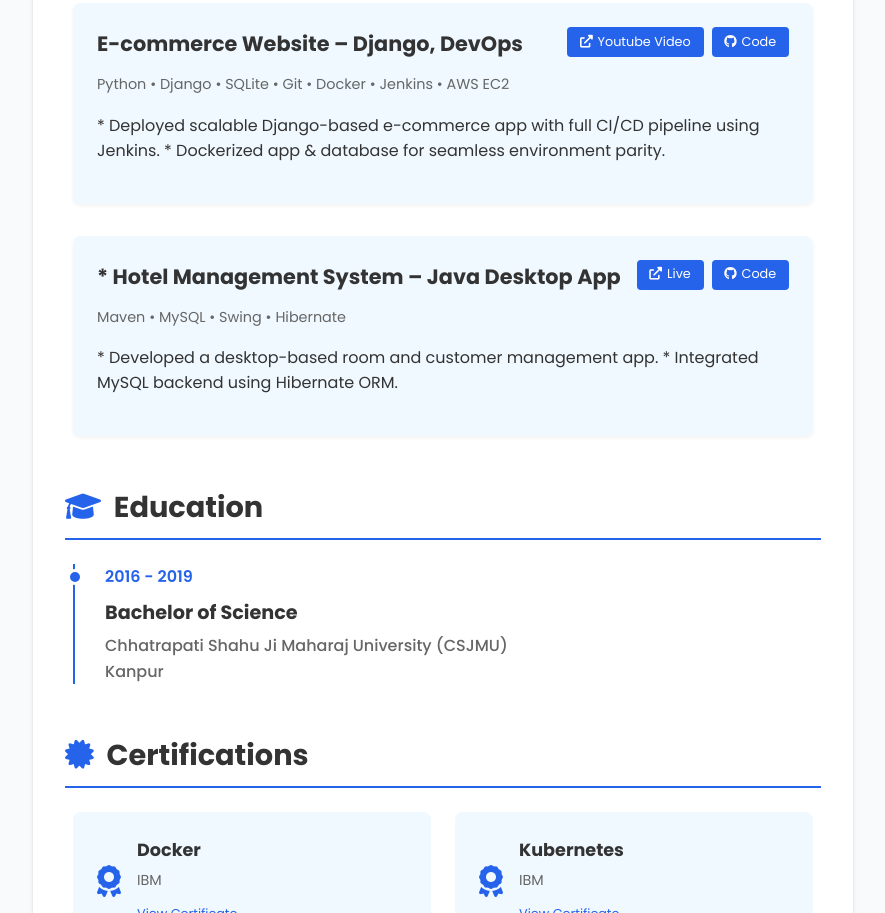
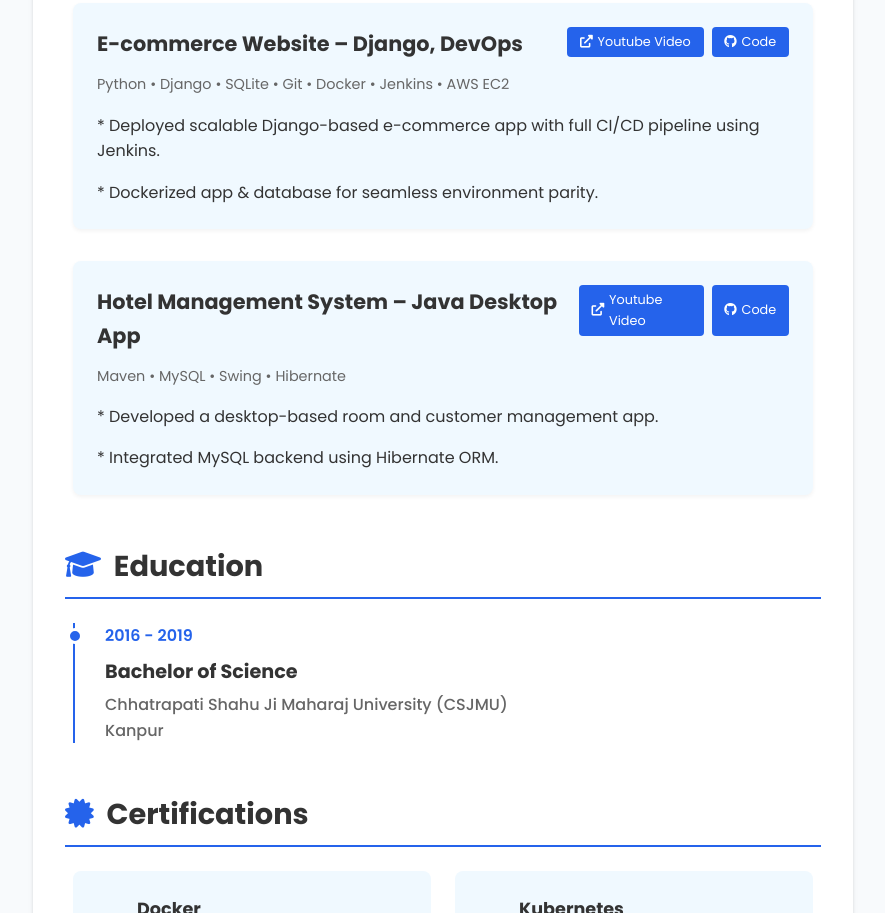
Before and after one commit to Avnish-web/Avnish-web-portfolio, a plain HTML site: page index.html in a window 1280 px wide. Shown: the part 2489-3402 px from the top of the page, without its empty margins (363-1248 px from the left). Drawn offline with nearby package versions, Linux system fonts and the light colour scheme.

Commit message:
Update index.html

```diff
--- a/index.html
+++ b/index.html
@@ -225,42 +225,21 @@
                         </div>
                         <p class="project-tech">Python • Django • SQLite • Git • Docker • Jenkins • AWS EC2</p>
                         <p class="project-description">
-                                * Deployed scalable Django-based e-commerce app with full CI/CD pipeline using Jenkins.
-                                * Dockerized app & database for seamless environment parity.
+                                * Deployed scalable Django-based e-commerce app with full CI/CD pipeline using Jenkins.</p>
+                                <p>* Dockerized app & database for seamless environment parity.</p>
                     </div>
-
-                                    <!-- Experience Section
-
-                                    <div class="project-card">
-                                        <div class="project-header">
-                                            <h3>Maven Web Project </h3>
-                                            <div class="project-links">
-                                                <a href="https://youtu.be/1ip6NQOLQRE?si=5dNKpD28axdFJXQl" class="btn-small"><i class="fas fa-external-link-alt"></i> Youtube Video</a>
-                                                <a href="https://github.com/Avnish-web/sonar-maven.git" target="_blank" class="btn-small"><i class="fab fa-github"></i> code</a>
-                                            </div>
-                                        </div>
-                                        <p class="project-tech">Maven • Docker • EC2 • Tomcat</p>
-                                        <p class="project-description">
-                                            * Dockerize a Maven Web Project step-by-step tutorial Guide.
-                                            * Using Maven Docker EC2 .
-                    </div>
-                </div>
-
-
-                -->
                     <div class="project-card">
                         <div class="project-header">
-                            <h3>* Hotel Management System – Java Desktop App
-</h3>
+                            <h3>Hotel Management System – Java Desktop App </h3>
                             <div class="project-links">
-                                <a href="#" class="btn-small"><i class="fas fa-external-link-alt"></i> Live</a>
+                                <a href="#" class="btn-small"><i class="fas fa-external-link-alt"></i> Youtube Video</a>
                                 <a href="https://github.com/Avnish-web/Hotel-Management-system.git" target="_blank" class="btn-small"><i class="fab fa-github"></i> Code</a>
                             </div>
                         </div>
                         <p class="project-tech">Maven • MySQL • Swing • Hibernate</p>
                         <p class="project-description">
-                                            * Developed a desktop-based room and customer management app.
-                                            * Integrated MySQL backend using Hibernate ORM.
+                                            * Developed a desktop-based room and customer management app.</p>
+                                            <p>* Integrated MySQL backend using Hibernate ORM.</p>
                     </div>
                 </div>
             </section>
```
